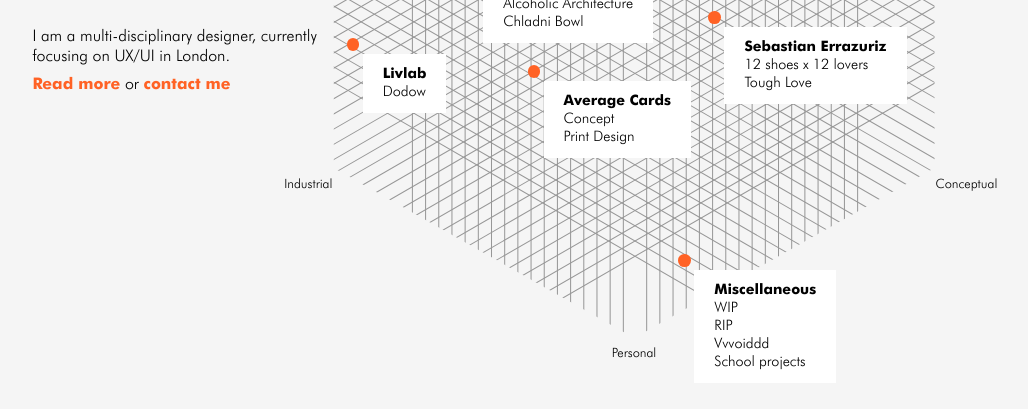
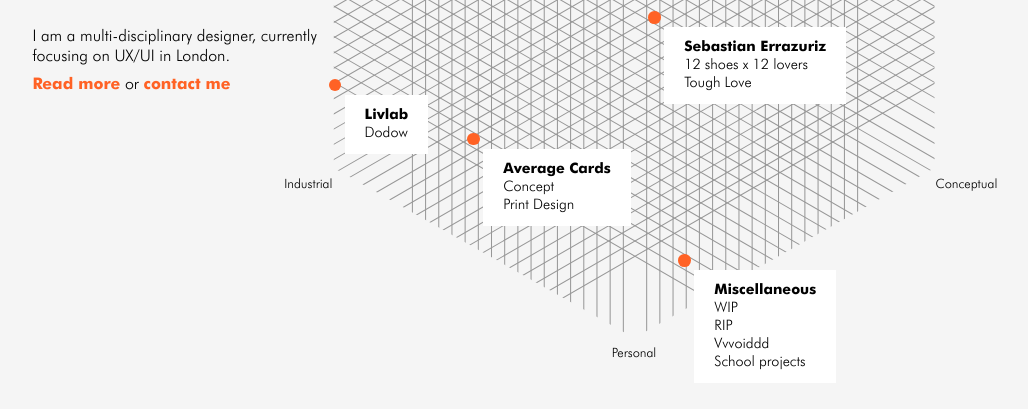
Before and after one commit to audreymgr/audreymgr.github.io, a Jekyll site: the page built from index.html, in a window 1280 px wide. Shown: the top 409 px of the page, without its empty margins (6-1034 px from the left). Built offline with Jekyll 4.4.1, drawn with Linux system fonts in a browser that asks for light colours.

Commit message:
projects_position5

```diff
--- a/index.html
+++ b/index.html
@@ -27,7 +27,7 @@
                     </ul>
                 </a>
             </li>
-            <li style="left: 7%; top: 23%;">
+            <li style="left: 7%; top: 28%;">
                 <a href="/work/proofreadinginternational.html">
                     <h2>Proofreading International</h2>
                     <ul>
@@ -35,7 +35,7 @@
                     </ul>
                 </a>
             </li>
-            <li style="left: 80%; top: 30%;">
+            <li style="left: 85%; top: 30%;">
                 <a href="/work/jack.html">
                     <h2>Jack</h2>
                     <ul>
@@ -43,7 +43,7 @@
                     </ul>
                 </a>
             </li>
-            <li style="left: 25%; top: 45%;">
+            <li style="left: 25%; top: 35%;">
                 <a href="/work/bompasandparr.html">
                     <h2>Bompas & Parr</h2>
                     <ul>
@@ -52,7 +52,7 @@
                     </ul>
                 </a>
             </li>
-            <li style="left: 65%; top: 54%;">
+            <li style="left: 55%; top: 54%;">
                 <a href="/work/sebastianerrazuriz.html">
                     <h2>Sebastian Errazuriz</h2>
                     <ul>
@@ -61,7 +61,7 @@
                     </ul>
                 </a>
             </li>
-            <li style="left: 5%; top: 58%;">
+            <li style="left: 2%; top: 64%;">
                 <a href="/work/livlab.html">
                     <h2>Livlab</h2>
                     <ul>
@@ -69,7 +69,7 @@
                     </ul>
                 </a>
             </li>
-            <li style="left: 35%; top: 62%;">
+            <li style="left: 25%; top: 72%;">
                 <a href="/work/averagecards.html">
                     <h2>Average Cards</h2>
                     <ul>
```
